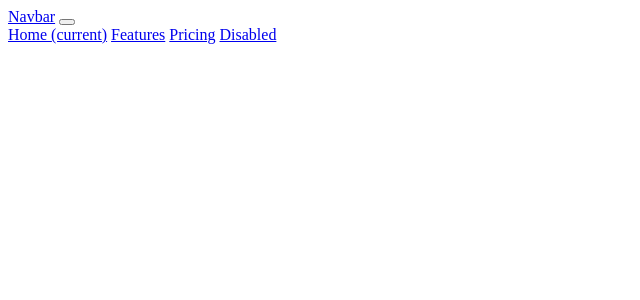
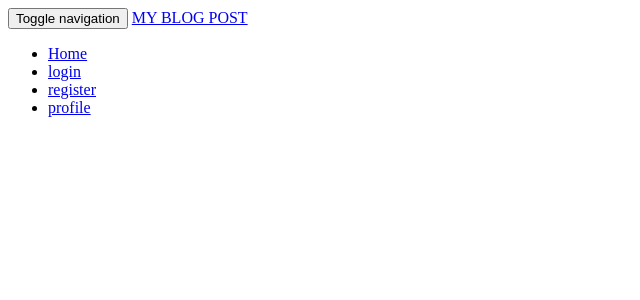
Before and after one commit to michael-creator/my-blog, a Python web app: template app/templates/navbar.html in a window 1280 px wide. Shown: the top 300 px of the page, without its empty margins (0-640 px from the left). Run offline with Jinja, Linux system fonts and the light colour scheme; the template is opened without the code that fills it, so the values that code supplies are empty; some libraries are stand-ins or nearby versions.

Commit message:
customization on navbar and added links to navigate from one component to the next

```diff
--- a/app/templates/navbar.html
+++ b/app/templates/navbar.html
@@ -1,14 +1,21 @@
-<nav class="navbar navbar-expand-lg navbar-light bg-light">
-    <a class="navbar-brand" href="#">Navbar</a>
-    <button class="navbar-toggler" type="button" data-toggle="collapse" data-target="#navbarNavAltMarkup" aria-controls="navbarNavAltMarkup" aria-expanded="false" aria-label="Toggle navigation">
-      <span class="navbar-toggler-icon"></span>
-    </button>
-    <div class="collapse navbar-collapse" id="navbarNavAltMarkup">
-      <div class="navbar-nav">
-        <a class="nav-item nav-link active" href="#">Home <span class="sr-only">(current)</span></a>
-        <a class="nav-item nav-link" href="#">Features</a>
-        <a class="nav-item nav-link" href="#">Pricing</a>
-        <a class="nav-item nav-link disabled" href="#" tabindex="-1" aria-disabled="true">Disabled</a>
+<div class="navbar navbar-inverse" role="navigation">
+  <div class="container-fluid bg-primary">
+      <div class="navbar-header">
+          <button type="button" class="navbar-toggle" data-toggle="collapse" data-target=".navbar-collapse">
+            <span class="sr-only">Toggle navigation</span>
+            <span class="icon-bar"></span>
+            <span class="icon-bar"></span>
+            <span class="icon-bar"></span>
+          </button>
+          <a class="navbar-brand" href="/"> MY BLOG POST </a>
       </div>
-    </div>
-  </nav>
+      <div class="navbar-collapse collapse">
+          <ul class="nav navbar-nav">
+              <li><a href="/">Home</a></li>
+              <li><a href="/">login</a></li>
+              <li><a href="/">register</a></li>
+              <li><a href="/">profile</a></li>
+      </div>
+
+  </div>
+</div>
```
